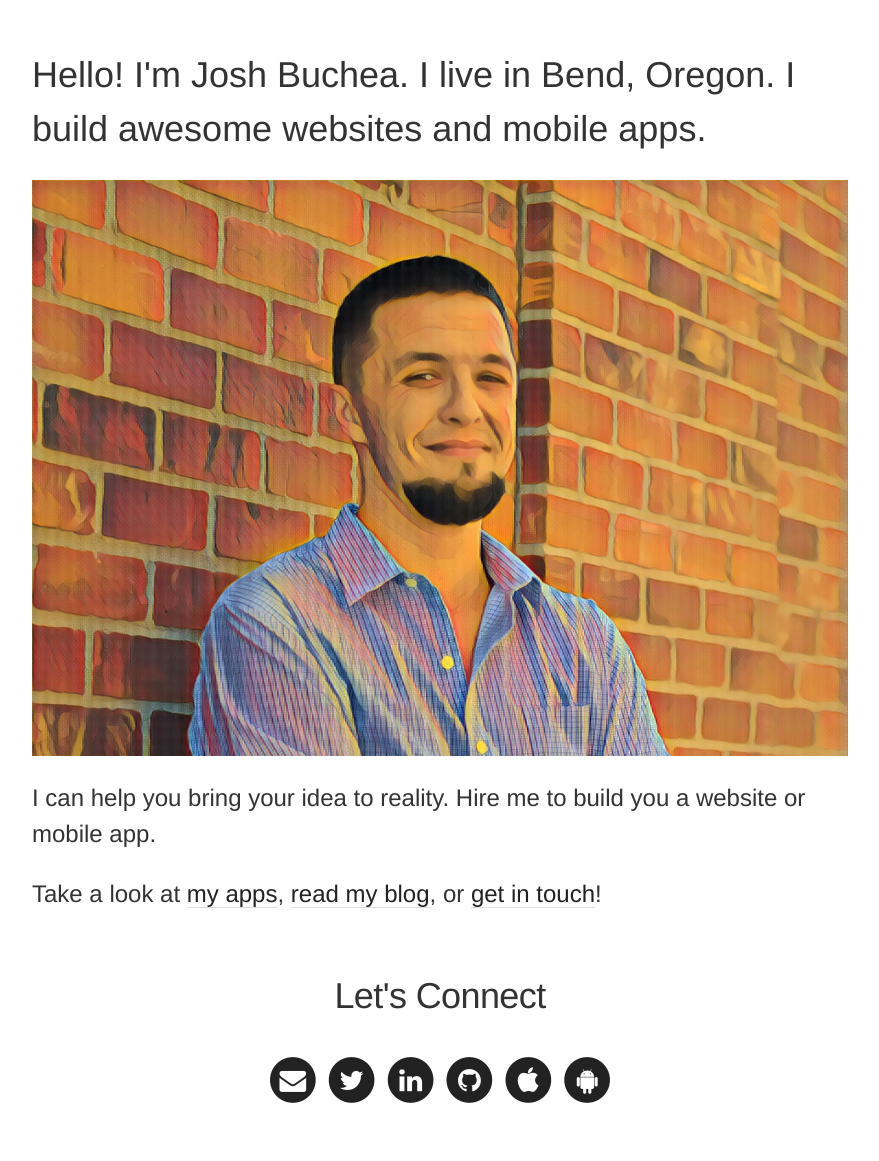
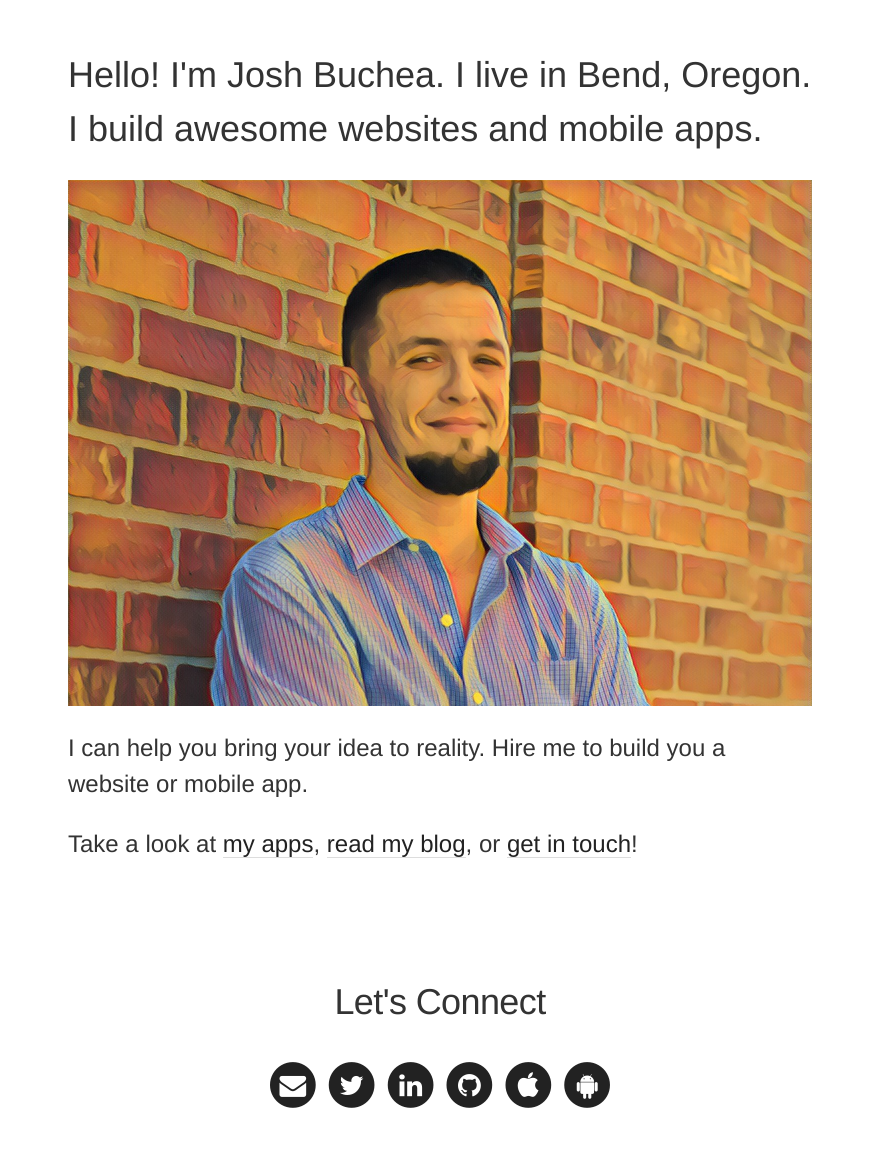
Before and after one commit to joshbuchea/joshbuchea.com, a Jekyll site: the page built from index.html, in a window 1280 px wide. Shown: the whole page, without its empty margins (200-1079 px from the left). Built offline with Jekyll 4.4.1, drawn with Linux system fonts in a browser that asks for light colours; nearby versions of some CDN libraries.

Commit message:
Move padding from body to container, and move from one wrapper container to one inner per section

```diff
--- a/_includes/footer.html
+++ b/_includes/footer.html
@@ -1,4 +1,5 @@
 <footer class="footer">
+  <div class="container">
     <h2 style="text-align: center;">Let's Connect</h2>
 
     <ul class="nav" style="font-size: 20px;">
@@ -80,6 +81,7 @@
         </a>
       </li> -->
     </ul>
+  </div>
 </footer>
 
 <!-- <footer class="footer">
--- a/_layouts/default.html
+++ b/_layouts/default.html
@@ -5,9 +5,10 @@
 
   <body>
 
-    <div class="container content">
+
       {% if page.url != "/" %}
       <header class="masthead">
+        <div class="container">
           <h3 class="masthead-title">
             <a href="{{ site.baseurl }}/" title="Home">{{ site.title }}</a>
           </h3>
@@ -20,12 +21,14 @@
             <li><a href="{{ site.baseurl }}/contact">Contact</a></li>
           </ul>
           -->
-
+        </div>
       </header>
       {% endif %}
 
       <main class="main">
+        <div class="container content">
           {{ content }}
+        </div>
       </main>
 
       {% include footer.html %}
--- a/_sass/_main.scss
+++ b/_sass/_main.scss
@@ -16,7 +16,6 @@ html {
 body {
   -webkit-font-smoothing: antialiased;
   -moz-osx-font-smoothing: grayscale;
-  padding: 2rem 1.5rem;
   line-height: 1.5;
   color: #555;
   color: #333;
@@ -25,7 +24,7 @@ body {
 .container {
   max-width: 34rem;
   margin: 0 auto;
-  padding: 0;
+  padding: 2rem 1.5rem;
 }
 
 h1, h2, h3, h4, h5, h6 {
@@ -88,6 +87,7 @@ a:hover, a:focus {
 
 .masthead {
   margin-bottom: 0;
+  padding: 0;
 }
 
 .masthead .masthead-title {
@@ -145,6 +145,8 @@ a:hover, a:focus {
 }
 
 .footer {
+  text-align: center;
+
   h2 {
     margin-bottom: 1.6rem;
     text-align: center;
@@ -206,11 +208,6 @@ code {
   }
 }
 
-.footer {
-  padding-top: 40px;
-  text-align: center;
-}
-
 /**
  * Forms
  */
@@ -248,6 +245,7 @@ code {
  */
 
 .apps {
+  margin-bottom: -80px;
   text-align: center;
 
   .app {
```
Lines whose indentation alone changed are shown as unchanged.
